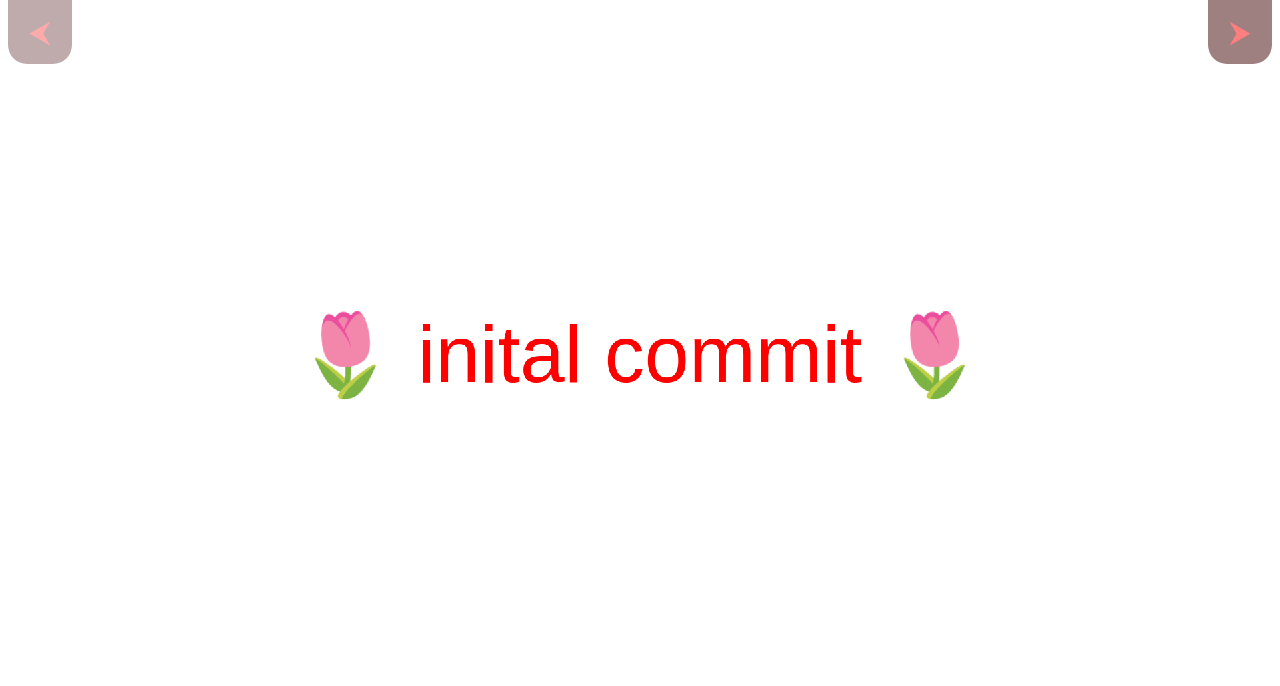
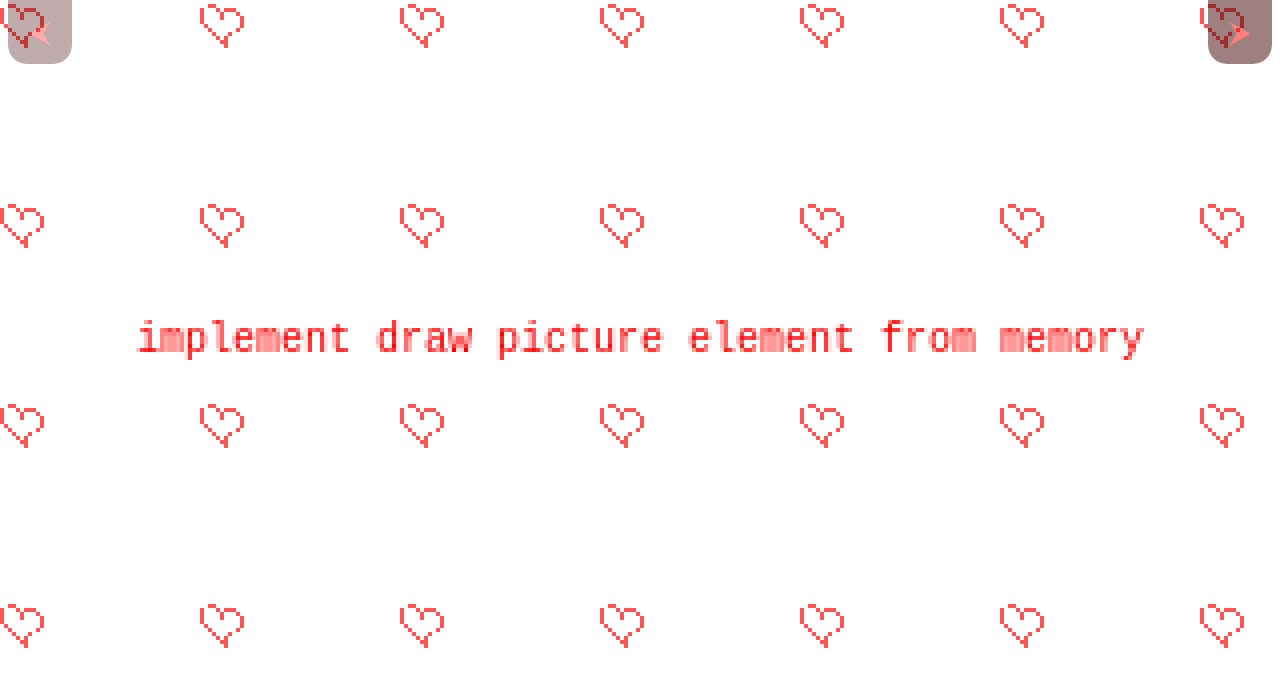
Before and after one commit to Sid130/wow1, a website: page public/index.html in a window 1280 px wide. Drawn offline with Linux system fonts and the light colour scheme.

Commit message:
implement draw picture element from memory

```diff
--- a/public/index.html
+++ b/public/index.html
@@ -55,7 +55,7 @@
 	</style>
 </head>
 <body>
-	<canvas width="1920" height="1080"></canvas>
+	<canvas width="320" height="180"></canvas>
 	<button title="next commit">⮞</button>
 	<button title="previous commit">⮜</button>
 	<script>
@@ -75,7 +75,7 @@
 		else
 			buttonBackward.setAttribute('disabled', true);
 
-		if(index >= 0)
+		if(index > 0)
 			buttonBackward.addEventListener('click', () => {
 				fetch(`/goto/${index - 1}`)
 				.then(() => {
@@ -85,15 +85,69 @@
 		else
 			buttonBackward.setAttribute('disabled', true);
 
+		//DRAW FUNCTIONS
+		const drawPictureElement = (x, y, color) => {
+			if(color.length === 6) {
+				color = "#" + color;
+			}
+			canvasContext.fillStyle = color;
+			canvasContext.fillRect(
+				x,
+				y,
+				1,
+				1
+			);
+		}
+		//SPRITE
+		const sprite = [
+			0, 0, 0, 0, 0, 0, 0, 0, 0, 0, 0,
+			0, 1, 1, 1, 0, 0, 0, 0, 0, 0, 0,
+			0, 0, 0, 0, 1, 0, 1, 1, 1, 0, 0,
+			1, 0, 0, 0, 0, 1, 0, 0, 0, 1, 0,
+			1, 0, 0, 0, 0, 1, 0, 0, 0, 0, 1,
+			1, 0, 0, 0, 0, 1, 0, 0, 0, 0, 1,
+			1, 0, 0, 0, 0, 0, 0, 0, 0, 0, 1,
+			0, 1, 0, 0, 0, 0, 0, 0, 0, 1, 0,
+			0, 0, 1, 0, 0, 0, 0, 0, 1, 0, 0,
+			0, 0, 0, 1, 0, 0, 0, 1, 0, 0, 0,
+			0, 0, 0, 0, 1, 0, 1, 0, 0, 0, 0,
+			0, 0, 0, 0, 0, 1, 1, 0, 0, 0, 0,
+			0, 0, 0, 0, 0, 0, 1, 0, 0, 0, 0,
+		];
+		const spriteSize = {
+			x: 11,
+			y: 12
+		}
+		//COLOR MAP
+		const color = [
+			"FFFFFF",
+			"FF5555"
+		];
+
+		const offset = {x: 50, y: 50};
+
+		for(let yOffset = 0; yOffset < 10; yOffset++)
+			for(let xOffset = 0; xOffset < 10; xOffset++)
+				sprite.map((value, index) => {
+					const x = index % spriteSize.x;
+					const y = Math.floor(index / spriteSize.y);
+					drawPictureElement(
+						x + xOffset * offset.x,
+						y + yOffset * offset.y,
+						color[value]
+					);
+				});
+
+
 		function drawText (string, fontSize, color) {
-			canvasContext.font = fontSize.toString() + "px arial, gothic";
+			canvasContext.font = fontSize.toString() + "px monospace";
 			canvasContext.fillStyle = color;
-			canvasContext.textBaseline = "middle";
+			canvasContext.textBaseline = "bottom";
 			canvasContext.textAlign = "center";
 			canvasContext.fillText(string, canvasElement.width / 2, canvasElement.height / 2);
 		}
 
-		drawText("🌷 inital commit 🌷", 120, "red")
+		drawText("implement draw picture element from memory", 10, "red")
 	</script>
 </body>
 </html>
```
